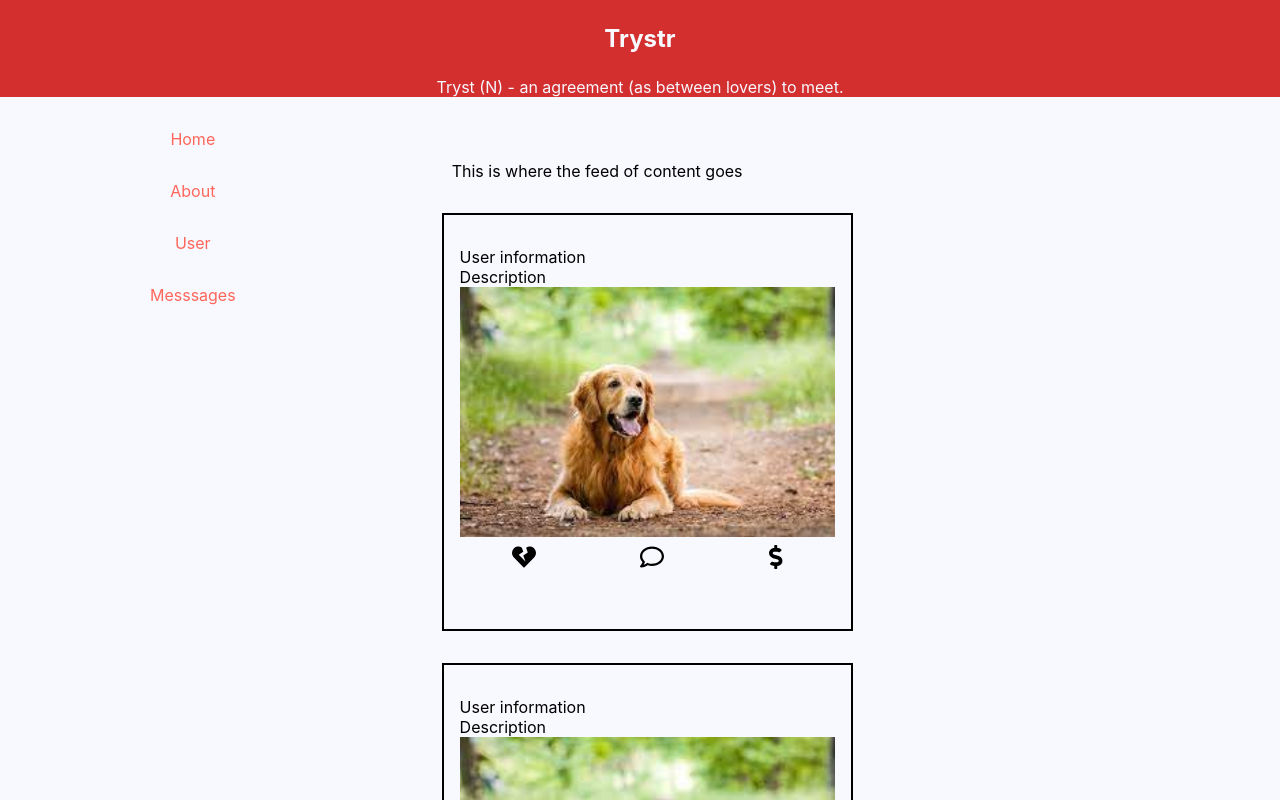
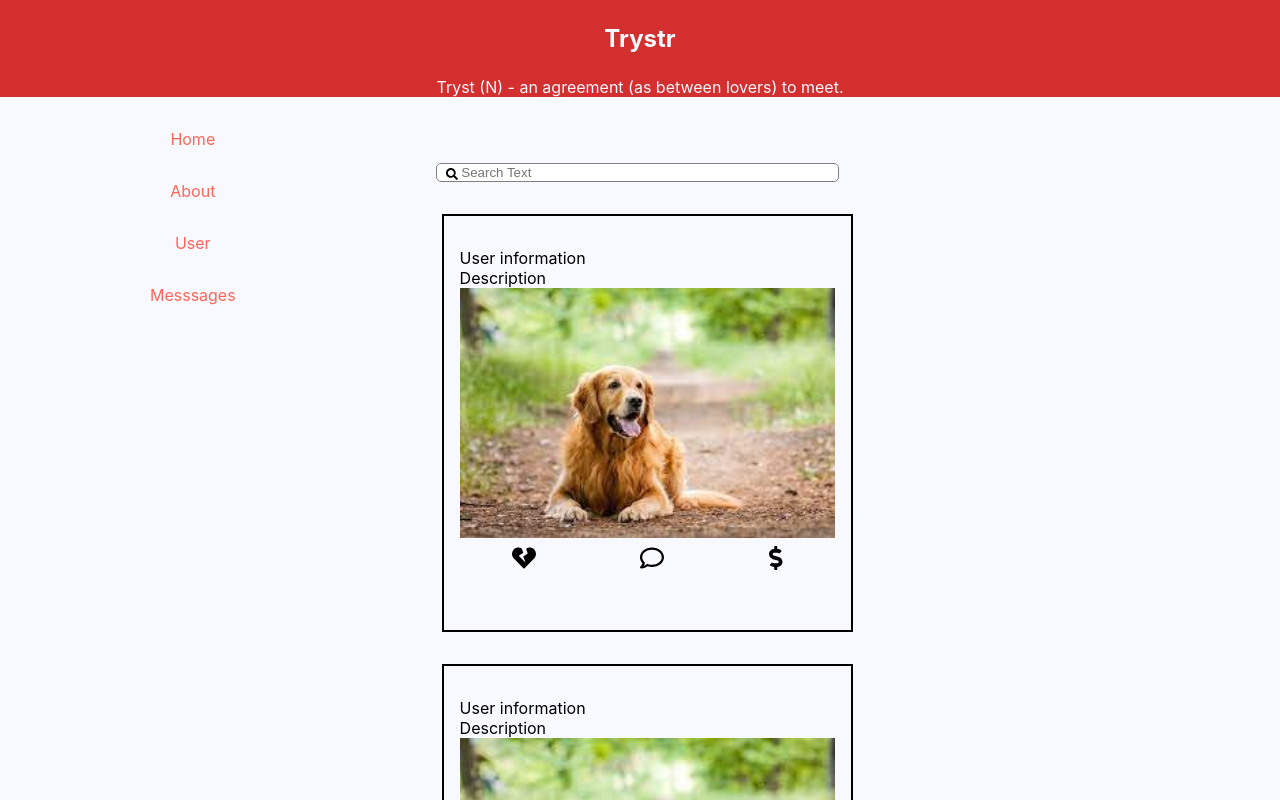
Before and after one commit to Trystr/trystr, a React (Create React App) app: page / in a window 1280 px wide. Shown: the top 800 px of the page. Built offline with nearby package versions, Linux system fonts and the light colour scheme.

Commit message:
Fix routing (too many routers!) and added a search box

```diff
--- a/src/App.css
+++ b/src/App.css
@@ -34,6 +34,7 @@ html{
   width: 70%;
   padding: 5%;
   justify-content: flex-start;
+  text-align: initial;
 }
 
 .flex-container{
--- a/src/App.js
+++ b/src/App.js
@@ -2,7 +2,7 @@ import './App.css';
 import {
   BrowserRouter as Router,
   Switch,
-  Route
+  Route,
 } from "react-router-dom";
 import About from './About/About';
 import Home from './Home/Home';
@@ -15,17 +15,22 @@ function App() {
     <Router>
       <div className="App">
         <Header />
-        <div className="flex-container">
-          <ProfileBox />
-          <div className="content">
-            <Router>
+        <Router>
+          <div className="flex-container">
+            <ProfileBox />
+            <div className="content">
               <Switch>
-                <Route path="/" component={Home} />
-                <Route path="/about" component={About} />
+                <Route exact path="/">
+                  <Home />
+                </Route>
+                <Route path="/about">
+                  <About />
+                </Route>
+
               </Switch>
-            </Router>
+            </div>
           </div>
-        </div>
+        </Router>
         <Footer />
       </div>
     </Router>
--- a/src/Feed/Feed.js
+++ b/src/Feed/Feed.js
@@ -2,7 +2,7 @@ import "../App.css";
 import "./feed.css";
 import Content from '../assets/content.jpg';
 import { FontAwesomeIcon } from "@fortawesome/react-fontawesome";
-import { faHeartBroken, faHeart, faDollarSign } from "@fortawesome/free-solid-svg-icons";
+import { faHeartBroken, faHeart, faDollarSign, faSearch } from "@fortawesome/free-solid-svg-icons";
 import { faComment} from "@fortawesome/free-regular-svg-icons";
 import { useState } from 'react';
 
@@ -11,6 +11,7 @@ function Feed() {
     const [heartSelected, updateHeartSelected] = useState({});
     const [commentMade, updateCommentMade] = useState({});
     const [paymentMade, updatePayment] = useState({});
+    const [search, updateSearch] = useState('');
 
    function checkValue(property, idx){
         if (property === 'heart') {
@@ -30,7 +31,10 @@ function Feed() {
     }
   return (
     <div>
-          This is where the feed of content goes
+      <div className="search">
+        <FontAwesomeIcon icon={faSearch} className="search-icon"/>
+              <input className='search-box' placeholder="Search Text" onChange={(e) => updateSearch(e.target.value)} value={search}/>
+      </div>
       {mapping.map((_, idx) => {
         return (
           <div className="album-item" key={`heart-${idx}`}>
@@ -40,21 +44,12 @@ function Feed() {
             <div className="interaction-container">
               <FontAwesomeIcon
                 className="heart-icon"
-                      icon={
-                        checkValue('heart', idx)
-                          ? faHeart
-                          : faHeartBroken
-                      }
+                icon={checkValue("heart", idx) ? faHeart : faHeartBroken}
                 style={{
-                        color:
-                          checkValue('heart', idx)
-                            ? "red"
-                            : "black",
+                  color: checkValue("heart", idx) ? "red" : "black",
                 }}
                 onClick={() => {
-                        if (
-                          checkValue('heart', idx)
-                        ) {
+                  if (checkValue("heart", idx)) {
                     updateHeartSelected({
                       ...heartSelected,
                       [`heart-${idx}`]: false,
@@ -72,14 +67,19 @@ function Feed() {
                 className="comment-icon"
                 icon={faComment}
                 style={{
-                        color:
-                          checkValue('comment', idx) ? "red" : "black",
+                  color: checkValue("comment", idx) ? "red" : "black",
                 }}
                 onClick={() => {
-                        if (checkValue('comment', idx)) {
-                          updateCommentMade({ ...commentMade, [`comment-${idx}`]: false });
+                  if (checkValue("comment", idx)) {
+                    updateCommentMade({
+                      ...commentMade,
+                      [`comment-${idx}`]: false,
+                    });
                   } else {
-                          updateCommentMade({ ...commentMade, [`comment-${idx}`]: true });
+                    updateCommentMade({
+                      ...commentMade,
+                      [`comment-${idx}`]: true,
+                    });
                   }
                 }}
               />
@@ -88,20 +88,23 @@ function Feed() {
                 className="payment-icon"
                 icon={faDollarSign}
                 style={{
-                        color: checkValue('payment', idx) ? "green" : "black",
+                  color: checkValue("payment", idx) ? "green" : "black",
                 }}
                 onClick={() => {
-                        if (checkValue('payment', idx)) {
-                          updatePayment({...paymentMade, [`payment-${idx}`]: false });
+                  if (checkValue("payment", idx)) {
+                    updatePayment({
+                      ...paymentMade,
+                      [`payment-${idx}`]: false,
+                    });
                   } else {
-                          updatePayment({...paymentMade, [`payment-${idx}`]: true });
+                    updatePayment({ ...paymentMade, [`payment-${idx}`]: true });
                   }
                 }}
               />
             </div>
           </div>
         );
-          }) }
+      })}
     </div>
   );
 }
--- a/src/Feed/feed.css
+++ b/src/Feed/feed.css
@@ -37,3 +37,23 @@
 .profile-information{
     display: flex;
 }
+
+.search{
+    position: relative;
+}
+
+.search-box{
+    border: 1px solid gray;
+    border-radius: 5px;
+    padding-left: 24px;
+    width: 100%;
+    min-width: 200px;
+    margin: 0 2em;
+}
+
+.search-icon{
+    position: absolute;
+    left: 3em;
+    top: .56em;
+    font-size: 12px;
+}
--- a/src/Utils/ProfileBox.js
+++ b/src/Utils/ProfileBox.js
@@ -1,22 +1,18 @@
 import "./Utils.css";
-import {
-  BrowserRouter as Router,
-  Link
-} from "react-router-dom";
+import {Link} from "react-router-dom";
 
 function ProfileBox() {
   return (
     <div className="profile-box">
-      <Router>
         <nav className="nav-box">
           <ul>
             <li className="profile-list-item">
-              <Link to="/" className="profile-link">
+                          <Link to="/" className="profile-link">
                 Home
               </Link>
             </li>
             <li className="profile-list-item">
-              <Link to="/about" className="profile-link">
+                          <Link to="/about" className="profile-link">
                 About
               </Link>
             </li>
@@ -32,7 +28,6 @@ function ProfileBox() {
             </li>
           </ul>
         </nav>
-      </Router>
     </div>
   );
 }
```
Lines whose indentation alone changed are shown as unchanged.
